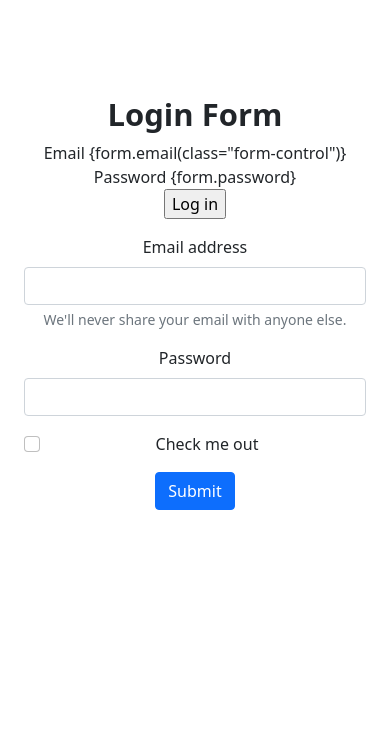
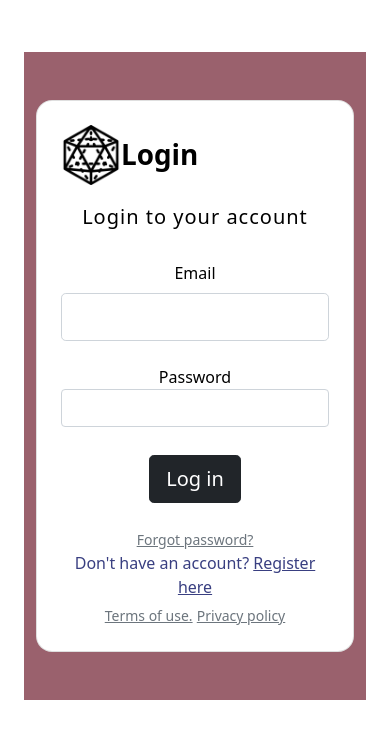
Before and after one commit to NeonViolet/NorthlynWebsite, a Flask app: page /login in a window 390 px wide. Shown: the part 56-795 px from the top of the page. Run offline with Flask 2, Linux system fonts and the light colour scheme; some libraries are stand-ins or nearby versions.

Commit message:
login form html added bootstrap form

```diff
--- a/northlynwebsite/templates/login.html
+++ b/northlynwebsite/templates/login.html
@@ -1,37 +1,63 @@
 {% extends "base.html" %}
 {% block content %}
-<div class="px-4 py-5 my-5 text-center">
-  <h1 class="display-5 fw-bold">Login Form</h1>
+<div class="px-4 py-1 my-5 text-center">
   <div class="col-lg-6 mx-auto">
-    <form method="POST">
-      <div class="mb-3">
-      {{form.hidden_tag()}}
-      {{form.email.label}} {form.email(class="form-control")}<br>
-      {{form.password.label}} {form.password}<br>
-      {{form.submit()}}
+
+    <section class="vh-120" style="background-color: #9A616D;">
+      <div class="container py-5 h-120">
+        <div class="row d-flex justify-content-center align-items-center h-120">
+          <div class="col col-xl-10">
+            <div class="card" style="border-radius: 1rem;">
+              <div class="row g-0">
+                <div class="col-md-6 col-lg-5 d-none d-md-block">
+                  <img
+                    src="https://images.pexels.com/photos/4588052/pexels-photo-4588052.jpeg?cs=srgb&dl=pexels-anna-shvets-4588052.jpg&fm=jpg"
+                    alt="login form"
+                    class="img-fluid" style="border-radius: 1rem 0 0 1rem;"
+                  />
+                </div>
+                <div class="col-md-6 col-lg-7 d-flex align-items-center">
+                  <div class="card-body p-4 p-lg-5 text-black">
+
+                    <form>
+
+                      <div class="d-flex align-items-center mb-3 pb-1">
+                        <img
+                          src="{{url_for('static',filename="d20.png")}}"
+                          alt="login form"
+                          class="img-fluid" style="border-radius: 1rem 0 0 1rem;"
+                          width="60 "
+                        />
+                        <span class="h1 fw-bold mb-0">Login</span>
+                      </div>
+
+                      <h5 class="fw-normal mb-3 pb-3" style="letter-spacing: 1px;">Login to your account</h5>
+                      {{form.hidden_tag()}}
+                      <div class="form-outline mb-4">
+                      {{form.email.label(class="form-label")}} {{form.email(class="form-control form-control-lg")}}
+                      </div>
+                      <div class="form-outline mb-4">
+                      {{form.password.label}} {{form.password(class="form-control")}}
+                      </div>
+                      <div class="pt-1 mb-4">
+                      {{form.submit(class="btn btn-dark btn-lg btn-block")}}
+                      </div>
+
+                      <a class="small text-muted" href="#!">Forgot password?</a>
+                      <p class="mb-1 pb-lg-2" style="color: #393f81;">Don't have an account? <a href="#!" style="color: #393f81;">Register here</a></p>
+                      <a href="#!" class="small text-muted">Terms of use.</a>
+                      <a href="#!" class="small text-muted">Privacy policy</a>
+                    </form>
+
+                  </div>
+                </div>
+              </div>
+            </div>
+          </div>
+        </div>
       </div>
-    </form>
+    </section>
 
-    <form method='POST'>
-      <div class="mb-3">
-        <label for="exampleInputEmail1" class="form-label">Email address</label>
-        <input type="email" class="form-control" id="exampleInputEmail1" aria-describedby="emailHelp">
-        <div id="emailHelp" class="form-text">We'll never share your email with anyone else.</div>
-      </div>
-      <div class="mb-3">
-        <label for="exampleInputPassword1" class="form-label">Password</label>
-        <input type="password" class="form-control" id="exampleInputPassword1">
-      </div>
-      <div class="mb-3 form-check">
-        <input type="checkbox" class="form-check-input" id="exampleCheck1">
-        <label class="form-check-label" for="exampleCheck1">Check me out</label>
-      </div>
-      <button type="submit" class="btn btn-primary">Submit</button>
-    </form>
-
-
-    <div class="d-grid gap-2 d-sm-flex justify-content-sm-center">
-    </div>
   </div>
 </div>
 {% endblock %}
```
Also changed, not shown: northlynwebsite/templates/register.html (+1 -27 lines).
